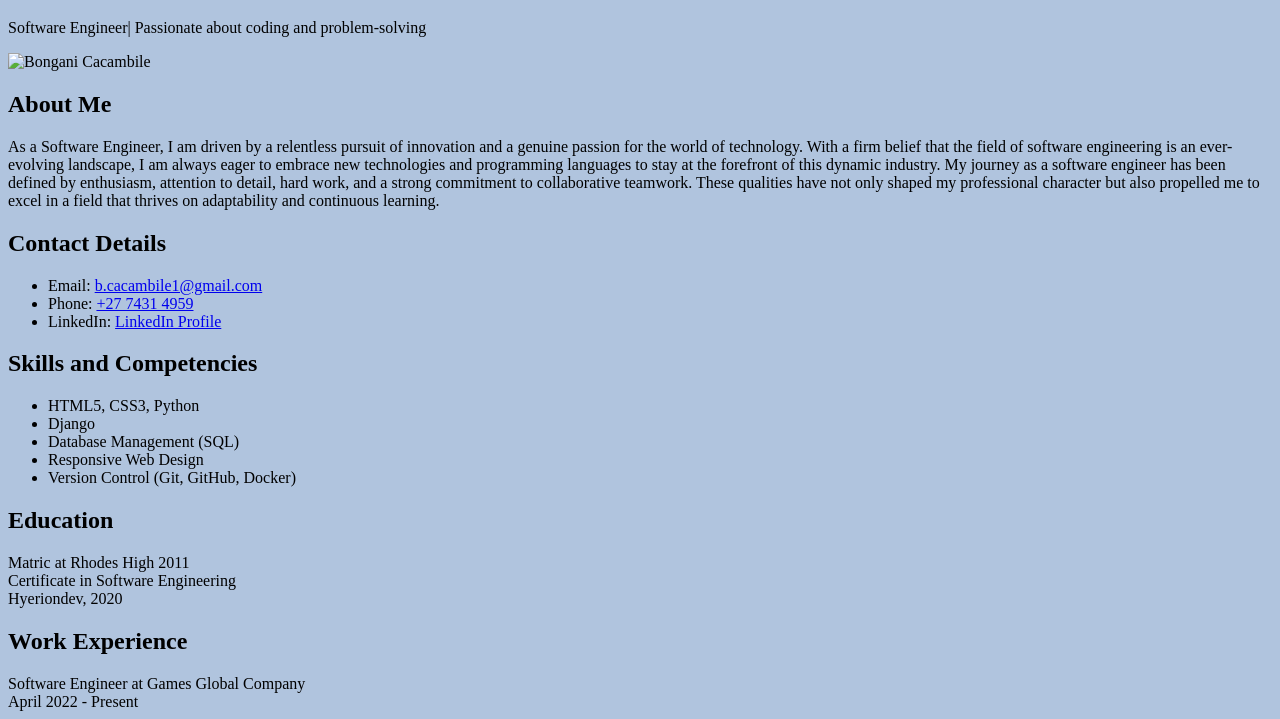
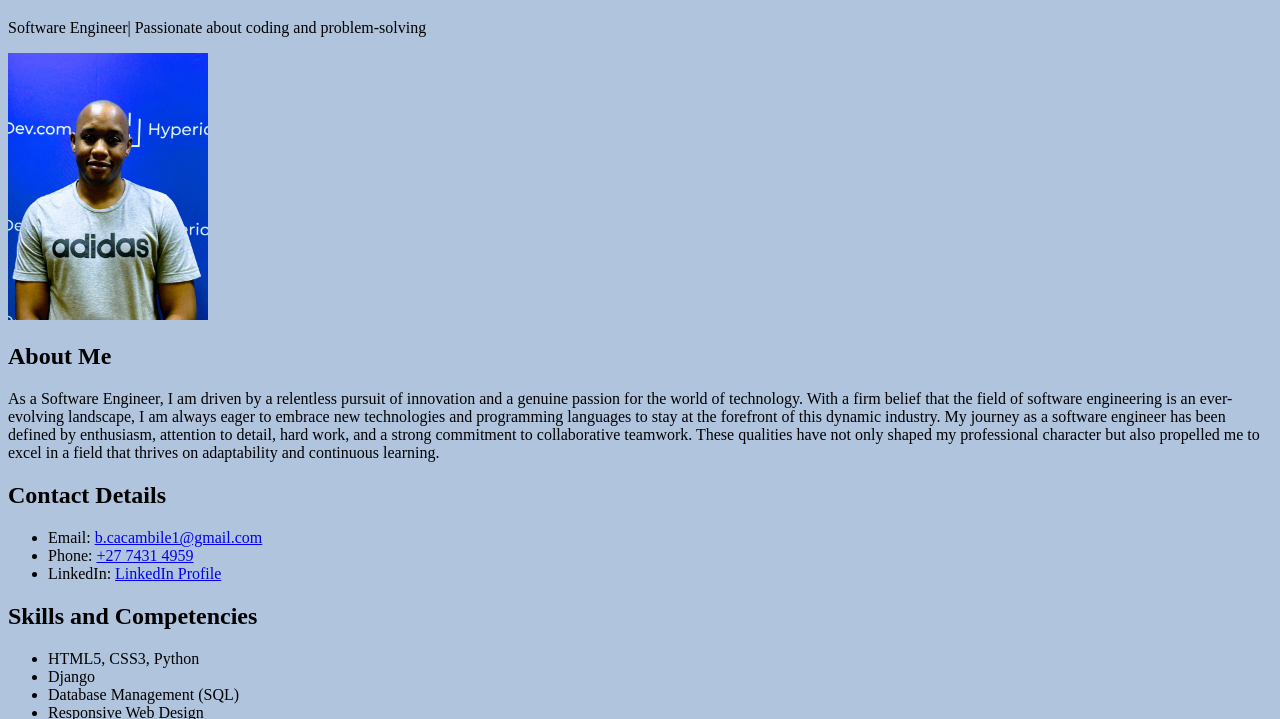
Before and after one commit to Bongzlegendkiller/Website, a plain HTML site: page index.html in a window 1280 px wide. Shown: the part 61-780 px from the top of the page. Drawn offline with Linux system fonts and the light colour scheme; the site is published under a folder, as on GitHub Pages, so addresses that start at the root find nothing.

Commit message:
Update index.html

```diff
--- a/index.html
+++ b/index.html
@@ -12,7 +12,7 @@
     <header>
         <h1> Bongani Cacambile</h1>
         <p>Software Engineer| Passionate about coding and problem-solving</p>
-        <img width="200" length="200" src="/Bongz_web.jpg" alt="Bongani Cacambile"/>
+        <img width="200" length="200" src="Bongz_web.jpg" alt="Bongani Cacambile"/>
     </header>
 
 
```
